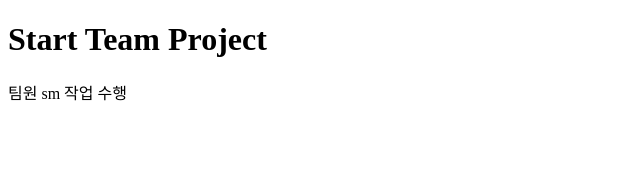
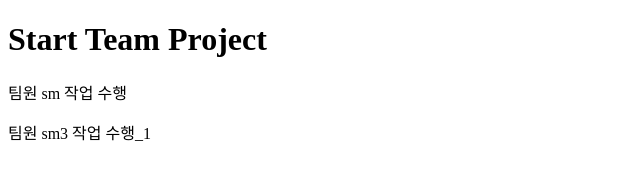
Before and after one commit to nimus26/0226ezen_team, a plain HTML site: page index.html in a window 1280 px wide. Shown: the whole page, without its empty margins (0-640 px from the left). Drawn offline with Linux system fonts and the light colour scheme.

Commit message:
팀원 sm3 작업 수행_1

```diff
--- a/index.html
+++ b/index.html
@@ -8,5 +8,6 @@
 <body>
     <h1>Start Team Project</h1>
     <p>팀원 sm 작업 수행</p>
+    <p>팀원 sm3 작업 수행_1</p>
 </body>
 </html>
```
